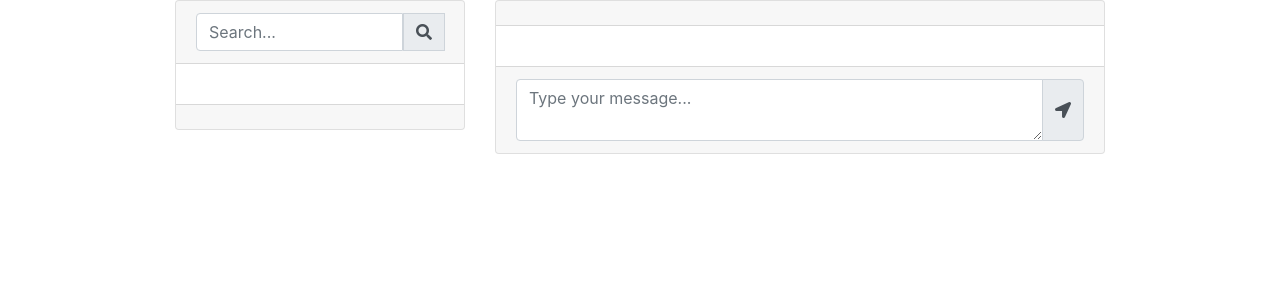
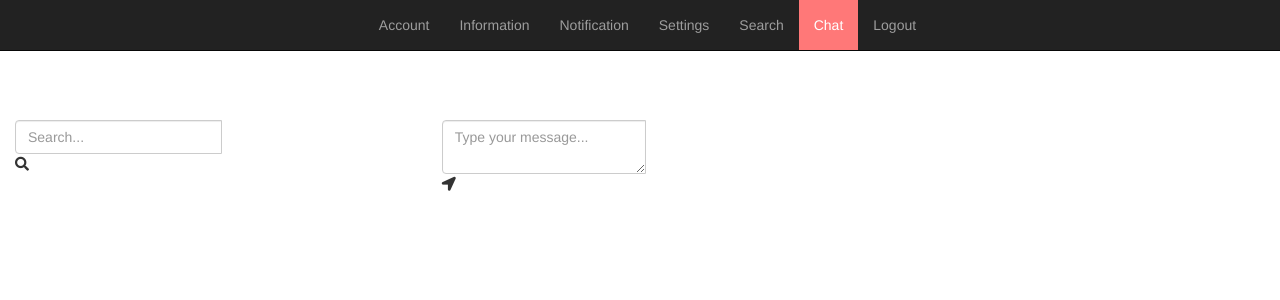
Before and after one commit to OlesiaLiens/Matcha, a PHP site: page / in a window 1280 px wide. Shown: the top 300 px of the page. Run offline with PHP 8.4, Linux system fonts and the light colour scheme; some libraries are stand-ins or nearby versions.

Commit message:
add header and footer to the chat

```diff
--- a/App/Views/Chat/index.php
+++ b/App/Views/Chat/index.php
@@ -2,23 +2,116 @@
 <html>
 <head>
     <title>Chat</title>
-		<link rel="stylesheet" href="https://stackpath.bootstrapcdn.com/bootstrap/4.1.3/css/bootstrap.min.css" integrity="sha384-MCw98/SFnGE8fJT3GXwEOngsV7Zt27NXFoaoApmYm81iuXoPkFOJwJ8ERdknLPMO" crossorigin="anonymous">
-		<link rel="stylesheet" href="https://use.fontawesome.com/releases/v5.5.0/css/all.css" integrity="sha384-B4dIYHKNBt8Bc12p+WXckhzcICo0wtJAoU8YZTY5qE0Id1GSseTk6S+L3BlXeVIU" crossorigin="anonymous">
+
+    <!--    <link rel="stylesheet" href="https://stackpath.bootstrapcdn.com/bootstrap/4.1.3/css/bootstrap.min.css"-->
+    <!--          integrity="sha384-MCw98/SFnGE8fJT3GXwEOngsV7Zt27NXFoaoApmYm81iuXoPkFOJwJ8ERdknLPMO" crossorigin="anonymous">-->
+
+    <link rel="stylesheet" href="https://use.fontawesome.com/releases/v5.5.0/css/all.css"
+          integrity="sha384-B4dIYHKNBt8Bc12p+WXckhzcICo0wtJAoU8YZTY5qE0Id1GSseTk6S+L3BlXeVIU" crossorigin="anonymous">
+    <script src="https://ajax.googleapis.com/ajax/libs/jquery/3.3.1/jquery.min.js"></script>
+
+    <link rel="stylesheet" type="text/css"
+          href="https://cdnjs.cloudflare.com/ajax/libs/malihu-custom-scrollbar-plugin/3.1.5/jquery.mCustomScrollbar.min.css">
+    <script src="//cdnjs.cloudflare.com/ajax/libs/jquery/3.2.1/jquery.min.js"></script>
+    <script type="text/javascript"
+            src="https://cdnjs.cloudflare.com/ajax/libs/malihu-custom-scrollbar-plugin/3.1.5/jquery.mCustomScrollbar.min.js"></script>
+
     <link rel="stylesheet" href="/styles/chat.css">
-		<script src="https://ajax.googleapis.com/ajax/libs/jquery/3.3.1/jquery.min.js"></script>
-		<link rel="stylesheet" type="text/css" href="https://cdnjs.cloudflare.com/ajax/libs/malihu-custom-scrollbar-plugin/3.1.5/jquery.mCustomScrollbar.min.css">
-		<script src="//cdnjs.cloudflare.com/ajax/libs/jquery/3.2.1/jquery.min.js"></script>
-		<script type="text/javascript" src="https://cdnjs.cloudflare.com/ajax/libs/malihu-custom-scrollbar-plugin/3.1.5/jquery.mCustomScrollbar.min.js"></script>
-		<link href="//maxcdn.bootstrapcdn.com/bootstrap/4.1.1/css/bootstrap.min.css" rel="stylesheet" id="bootstrap-css">
+
+    //????
+<!--        <link href="//maxcdn.bootstrapcdn.com/bootstrap/4.1.1/css/bootstrap.min.css" rel="stylesheet" id="bootstrap-css">-->
+
     <script src="//maxcdn.bootstrapcdn.com/bootstrap/4.1.1/js/bootstrap.min.js"></script>
+
+    <link rel="stylesheet" type="text/css" href="/styles/account.css">
+    <link rel="stylesheet" href="../styles/bootstrap.css">
     <script type="text/javascript" src="/js/utils.js"></script>
     <script type="text/javascript" src="/js/chat.js"></script>
+    <style>
+        .container {
+            display: flex;
+            flex-direction: column;
+            justify-content: center;
+            align-items: center;
+        }
+
+        .photos img {
+            flex-direction: row;
+        }
+
+        .navbar-inverse .navbar-nav > .active > a {
+            background-color: #ff7878;
+        }
+
+
+        img {
+            margin-left: 10px;
+            margin-top: 10px;
+            margin-bottom: 10px;
+        }
+
+        input {
+            padding-top: 0;
+            width: 400px;
+        }
+
+        [hidden] {
+            display: none !important;
+        }
+
+        .hiden {
+            height: 100px;
+
+        }
+
+
+        @media (max-width: 901px) {
+            footer {
+                width: 901px;
+            }
+
+        }
+
+        .error {
+            color: red;
+        }
+
+    </style>
 </head>
 <body>
+<header class="navbar navbar-inverse navbar-fixed-top">
+    <div class="container">
+        <div class="navbar-header">
+            <button type="button" class="navbar-toggle" data-toggle="collapse" data-target=".navbar-collapse">
+                <span class="icon-bar"></span>
+                <span class="icon-bar"></span>
+                <span class="icon-bar"></span>
+            </button>
+        </div>
+
+        <div class="navbar-collapse collapse">
+            <ul class="nav navbar-nav navbar-right">
+                <li class=""><a href="/account/index">Account</a></li>
+                <li class=""><a href="/info/index">Information</a></li>
+                <li class=""><a href="/notification/index">Notification</a></li>
+                <li><a href="/settings/index">Settings</a></li>
+                <li><a href="/search/index">Search</a></li>
+                <li class="active"><a href="/chat/index">Chat</a></li>
+                <li><a href="/logout/index">Logout</a></li>
+            </ul>
+        </div>
+    </div>
+</header>
+
+<div class="hiden">
+
+</div>
+
 <!-- <div class="bg-img"></div> -->
 <div class="container-fluid h-100">
     <div class="row justify-content-center h-100">
-				<div class="col-md-4 col-xl-3 chat"><div class="card mb-sm-3 mb-md-0 contacts_card">
+        <div class="col-md-4 col-xl-3 chat">
+            <div class="card mb-sm-3 mb-md-0 contacts_card">
                 <div class="card-header">
                     <div class="input-group">
                         <input type="text" placeholder="Search..." name="" class="form-control search">
@@ -31,7 +124,8 @@
                     <ui id="contacts" class="contacts"></ui>
                 </div>
                 <div class="card-footer"></div>
-				</div></div>
+            </div>
+        </div>
         <div class="col-md-8 col-xl-6 chat">
             <div class="card">
                 <div class="card-header msg_head">
@@ -59,7 +153,8 @@
                 </div>
                 <div class="card-footer">
                     <div class="input-group">
-								<textarea id="msgInput" class="form-control type_msg" placeholder="Type your message..."></textarea>
+                        <textarea id="msgInput" class="form-control type_msg"
+                                  placeholder="Type your message..."></textarea>
                         <div class="input-group-append">
                             <span class="input-group-text send_btn"><i class="fas fa-location-arrow"></i></span>
                         </div>
@@ -69,5 +164,11 @@
         </div>
     </div>
 </div>
+
+
+<footer></footer>
+
+<script src="https://ajax.googleapis.com/ajax/libs/jquery/3.1.0/jquery.min.js"></script>
+<script src="/styles/bootstrap.min.js"></script>
 </body>
 </html>
```
Lines whose indentation alone changed are shown as unchanged.
